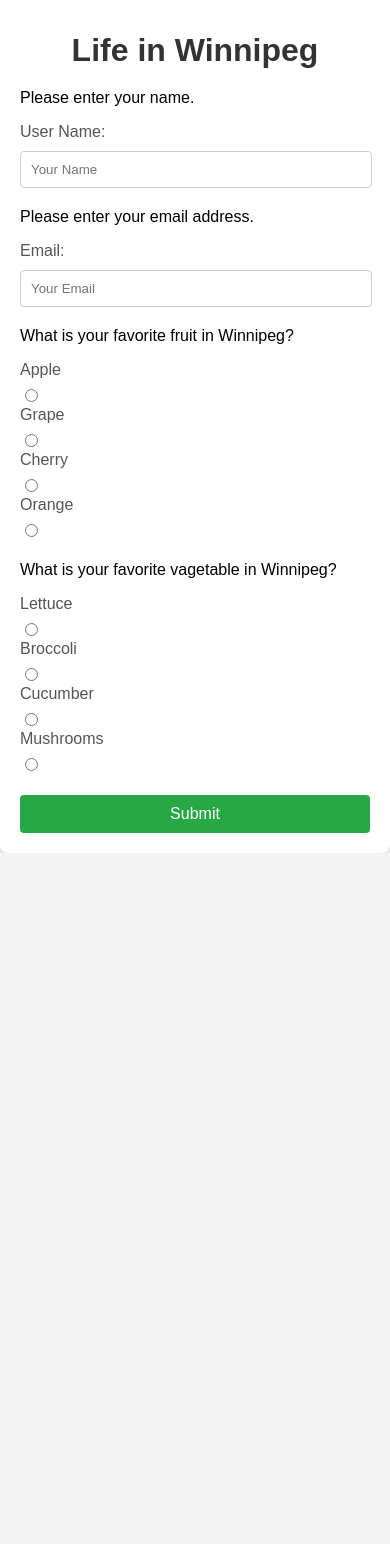
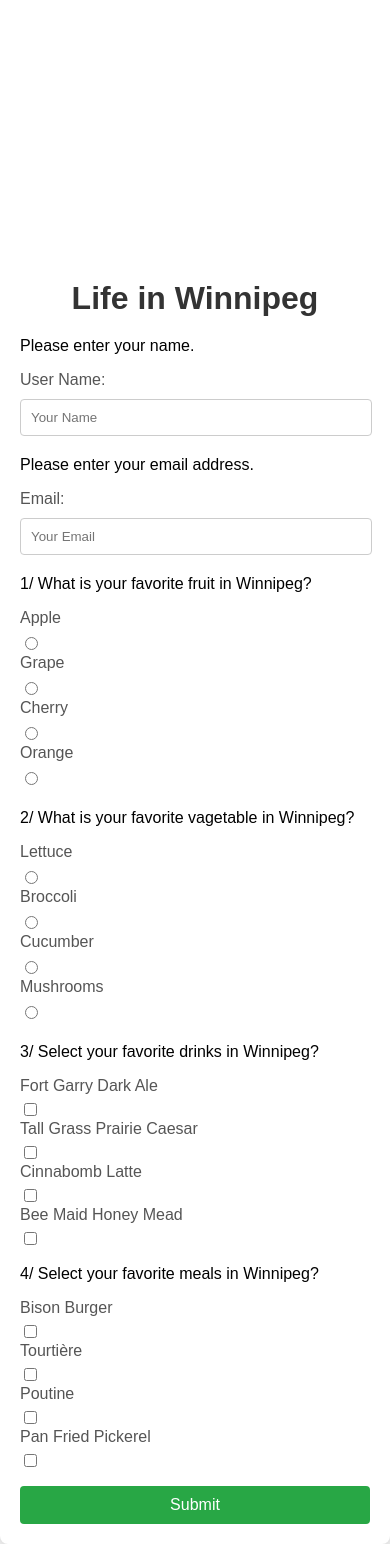
Before and after one commit to jingli0838/COMP-2230-256716-Front-End_Hackathon_04, a plain HTML site: page index.html in a window 390 px wide. Before the commit the page ends 853 px from the top, so only its background shows below. Drawn offline with Linux system fonts and the light colour scheme.

Commit message:
Finished my portion.

```diff
--- a/index.html
+++ b/index.html
@@ -21,7 +21,7 @@
                     <input type="email"  placeholder="Your Email" id="userEmail" name="userEmail">
                 </div>
                 <div class="input-group-fruit">
-                    <p>What is your favorite fruit in Winnipeg?</p>
+                    <p>1/ What is your favorite fruit in Winnipeg?</p>
                     <div class = "fruit-radioes">
                         <label for="apple">Apple</label>
                         <input type="radio" name="fruit" id="apple" value="apple">
@@ -37,7 +37,7 @@
                     </div>
                 </div>
                 <div class="input-group-vegetable">
-                    <p>What is your favorite vagetable in Winnipeg?</p>
+                    <p>2/ What is your favorite vagetable in Winnipeg?</p>
                     <div class = "vegetable-radioes">
                         <label for="lettuce">Lettuce</label>
                         <input type="radio" name="vegetable" id="lettuce" value="lettuce">
@@ -52,6 +52,45 @@
                         <input type="radio" name="vegetable" id="mushrooms" value="mushrooms">
                     </div>
                 </div>
+
+                <!-- Drinks questions -->
+                <div class="input-group-drink">
+                    <p>3/ Select your favorite drinks in Winnipeg?</p>
+                    <div class = "favor-drinks">
+                        <label for="dark-ale">Fort Garry Dark Ale</label>
+                        <input type="checkbox" name="drink" id="dark-ale" value="dark-ale">
+
+                        <label for="cocktail">Tall Grass Prairie Caesar</label>
+                        <input type="checkbox" name="drink" id="cocktail" value="cocktail">
+
+                        <label for="latte">Cinnabomb Latte</label>
+                        <input type="checkbox" name="drink" id="latte" value="latte">
+
+                        <label for="honey">Bee Maid Honey Mead</label>
+                        <input type="checkbox" name="drink" id="honey" value="honey">
+                    </div>
+                    <div id="drink-error"><!-- Error message will be injected here --></div>
+                </div>
+
+                <!-- Meals questions -->
+                <div class="input-group-meals">
+                    <p>4/ Select your favorite meals in Winnipeg?</p>
+                    <div class = "favor-meals">
+                        <label for="burger">Bison Burger</label>
+                        <input type="checkbox" name="meal" id="burger" value="burger">
+
+                        <label for="meat-pie">Tourtière</label>
+                        <input type="checkbox" name="meal" id="meat-pie" value="meat-pie">
+
+                        <label for="fries">Poutine</label>
+                        <input type="checkbox" name="meal" id="fries" value="fries">
+
+                        <label for="fish">Pan Fried Pickerel</label>
+                        <input type="checkbox" name="meal" id="fish" value="fish">
+                    </div>
+                    <div id="meal-error"><!-- Error message will be injected here --></div>
+                </div>
+
             </div>
             <button type="submit">Submit</button>
         </form>
--- a/script.js
+++ b/script.js
@@ -41,6 +41,11 @@ formNode.addEventListener("submit",(event) => {
         endNode.style.display = "flex";
         formNode.style.display = "none";
     }
+
+    // Validate all checkbox input
+    validateCheckboxDrink();
+
+    validateCheckboxMeal();
 
 
 });
@@ -123,6 +128,29 @@ function validateRadioFruit(){
 
 }
 
+// Validator for question 3 & 4
+function validateCheckboxDrink() {
+    const checkedAnswer = document.querySelectorAll('input[name="drink"]:checked');
+    if (checkedAnswer.length !== 3) {
+        const errorMessage = document.getElementById('drink-error');
+        errorMessage.textContent = 'Please select exactly 3 options.';
+        errorMessage.className = 'error-message';
+        errorMessage.setAttribute("role", "alert");
+    };
+};
+
+function validateCheckboxMeal() {
+    const checkedAnswer = document.querySelectorAll('input[name="meal"]:checked');
+    if (checkedAnswer.length !== 3) {
+        const errorMessage = document.getElementById('meal-error');
+        errorMessage.textContent = 'Please select exactly 3 options.';
+        errorMessage.className = 'error-message';
+        errorMessage.setAttribute("role", "alert");
+    };
+};
+
+
+
 
 function escapeHTML(input) {
     // g flag tests against all possible matches
--- a/styles.css
+++ b/styles.css
@@ -20,6 +20,7 @@ form {
 
 /* Heading styling */
 h1 {
+    margin-top: 30em;
     text-align: center;
     margin-bottom: 20px;
     color: #333;
```
Also changed, not shown: 1 other file.
